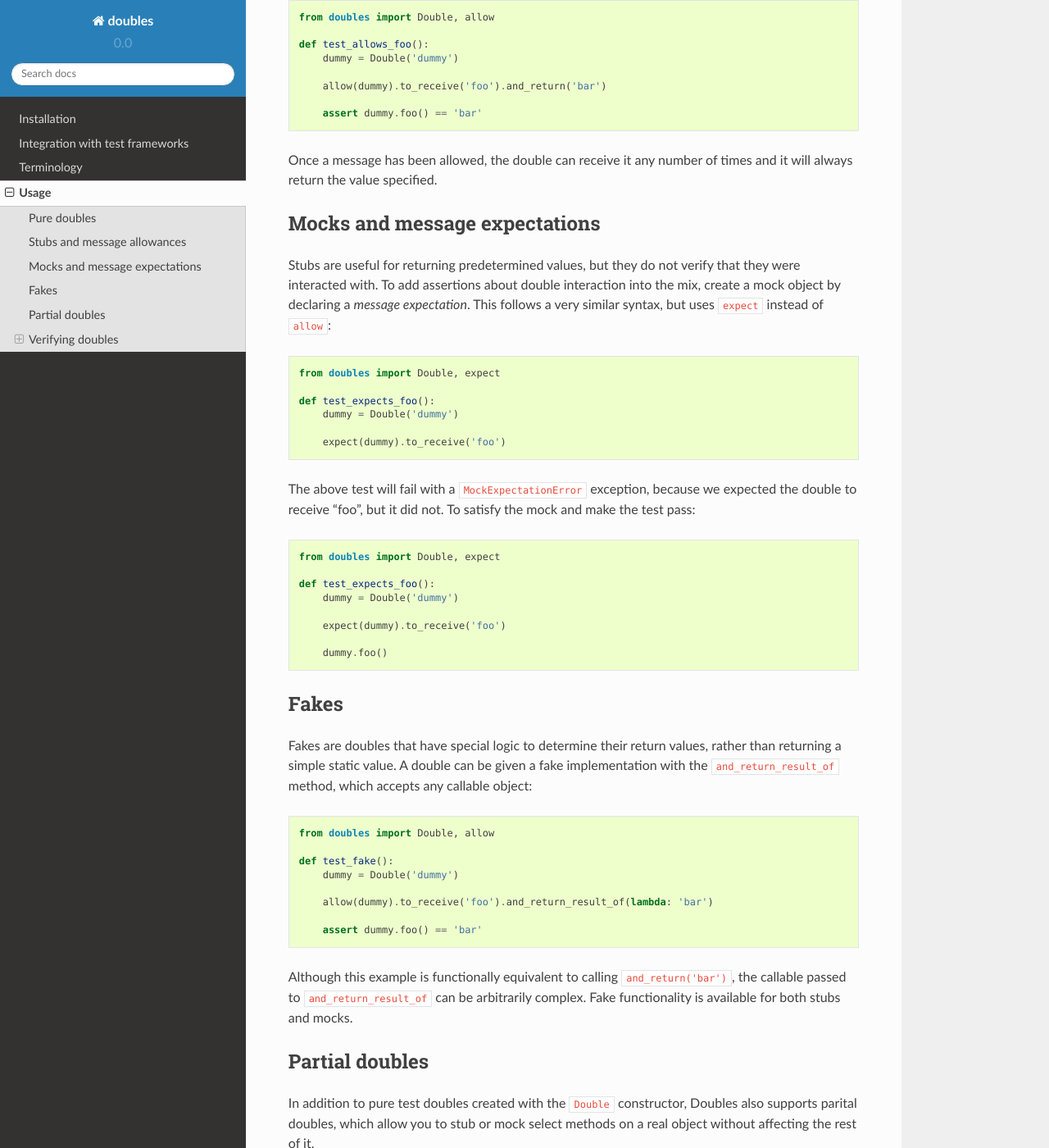
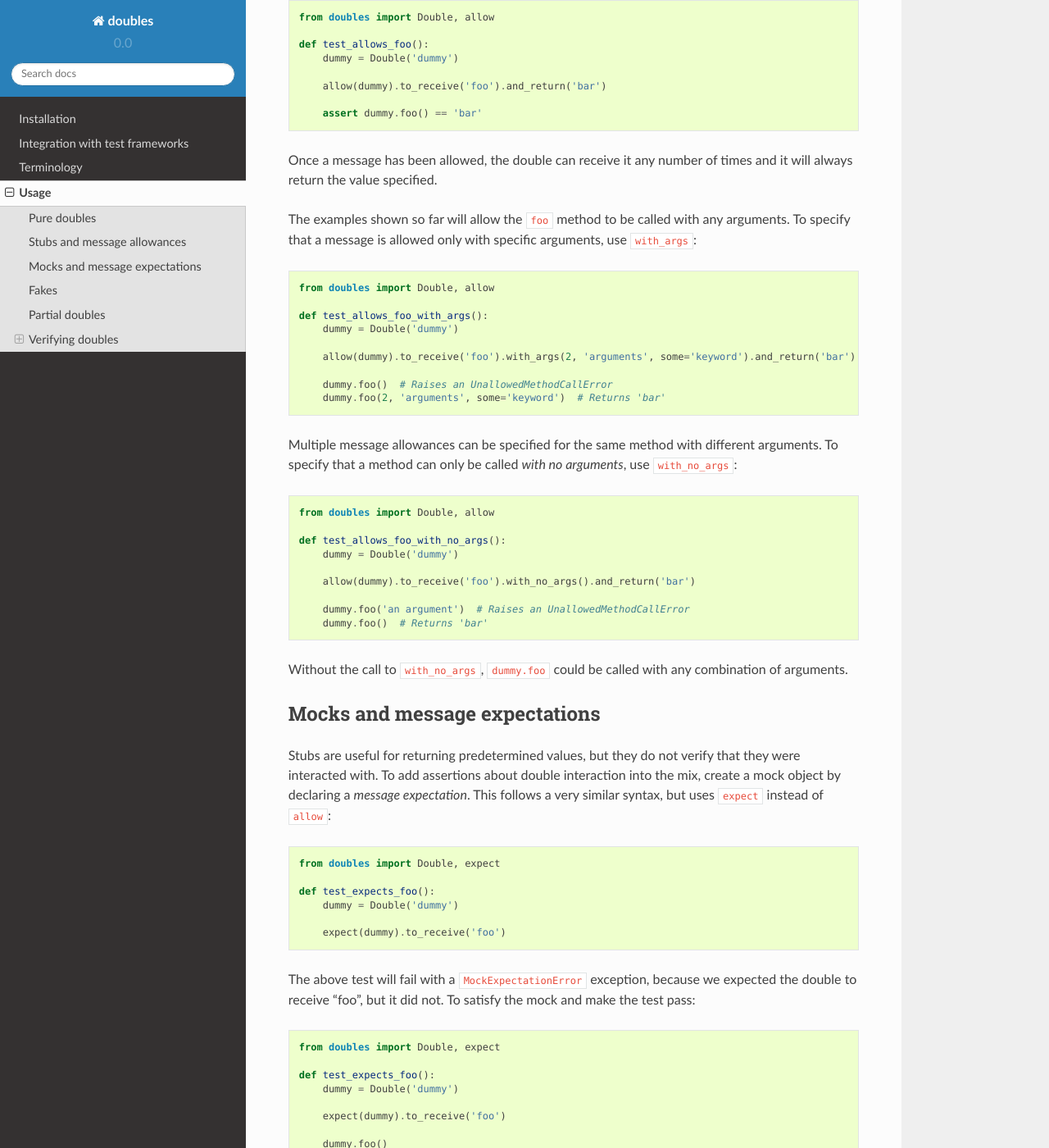
Before and after one commit to uber/doubles, a Sphinx documentation site: the page built from docs/source/usage.rst, in a window 1280 px wide and 1400 px high, scrolled down 1153 px. Shown: the whole window at 82% size. Built offline with Sphinx 7.4.7 and the Read the Docs theme 2.0.0, drawn with Linux system fonts in a browser that asks for light colours; some of the changed text lies outside the part shown.

Commit message:
Add docs for with_args and with_no_args.

```diff
--- a/docs/source/usage.rst
+++ b/docs/source/usage.rst
@@ -52,6 +52,32 @@ To instruct the stub to return a predetermined value, use the ``and_return`` met
 
 Once a message has been allowed, the double can receive it any number of times and it will always return the value specified.
 
+The examples shown so far will allow the ``foo`` method to be called with any arguments. To specify that a message is allowed only with specific arguments, use ``with_args``::
+
+    from doubles import Double, allow
+
+    def test_allows_foo_with_args():
+        dummy = Double('dummy')
+
+        allow(dummy).to_receive('foo').with_args(2, 'arguments', some='keyword').and_return('bar')
+
+        dummy.foo()  # Raises an UnallowedMethodCallError
+        dummy.foo(2, 'arguments', some='keyword')  # Returns 'bar'
+
+Multiple message allowances can be specified for the same method with different arguments. To specify that a method can only be called *with no arguments*, use ``with_no_args``::
+
+    from doubles import Double, allow
+
+    def test_allows_foo_with_no_args():
+        dummy = Double('dummy')
+
+        allow(dummy).to_receive('foo').with_no_args().and_return('bar')
+
+        dummy.foo('an argument')  # Raises an UnallowedMethodCallError
+        dummy.foo()  # Returns 'bar'
+
+Without the call to ``with_no_args``, ``dummy.foo`` could be called with any combination of arguments.
+
 Mocks and message expectations
 ------------------------------
 
@@ -74,6 +100,8 @@ The above test will fail with a ``MockExpectationError`` exception, because we e
         expect(dummy).to_receive('foo')
 
         dummy.foo()
+
+Mocks support the same interface for specifying arguments and return values that stubs do.
 
 Fakes
 -----
```
